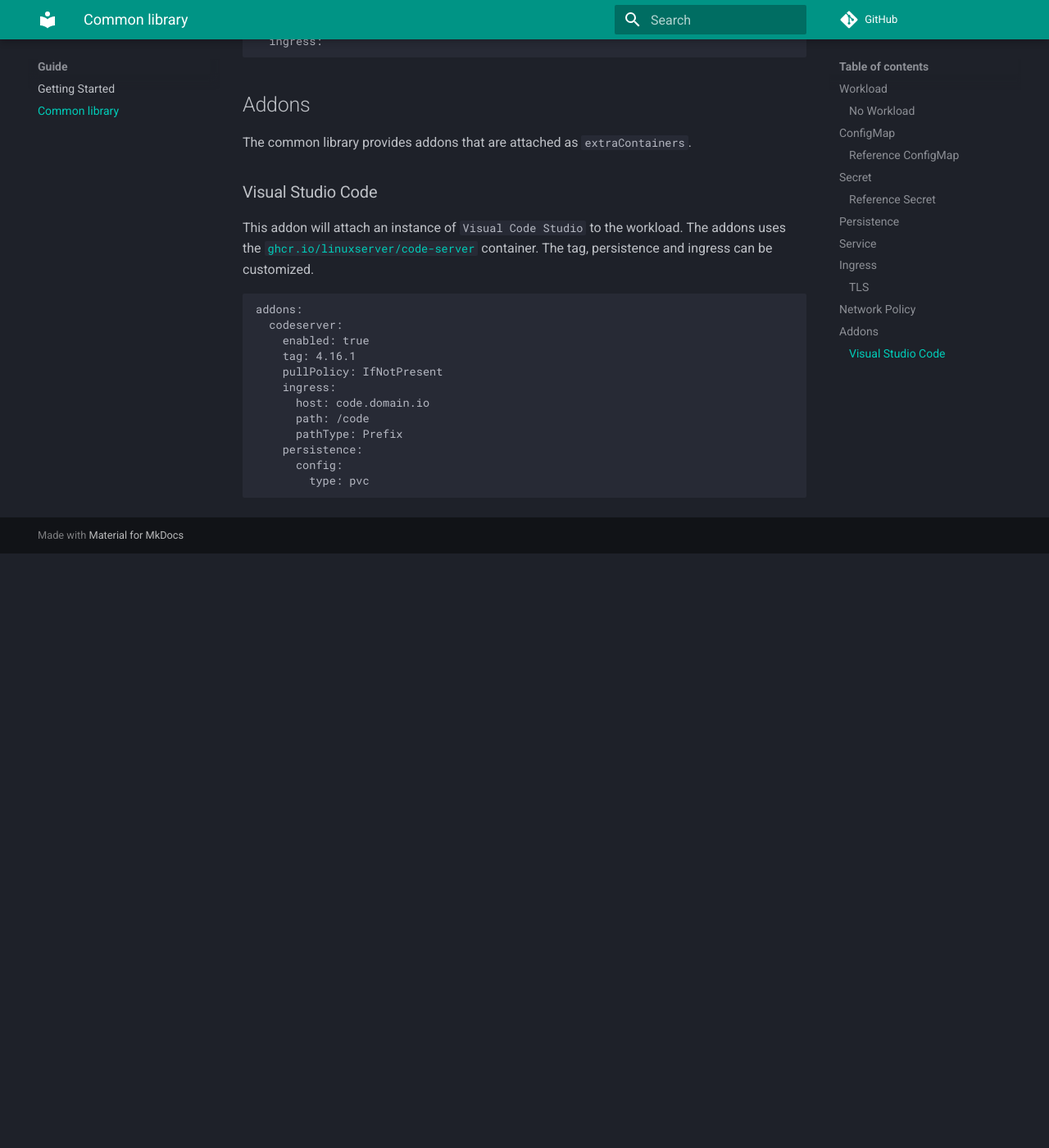
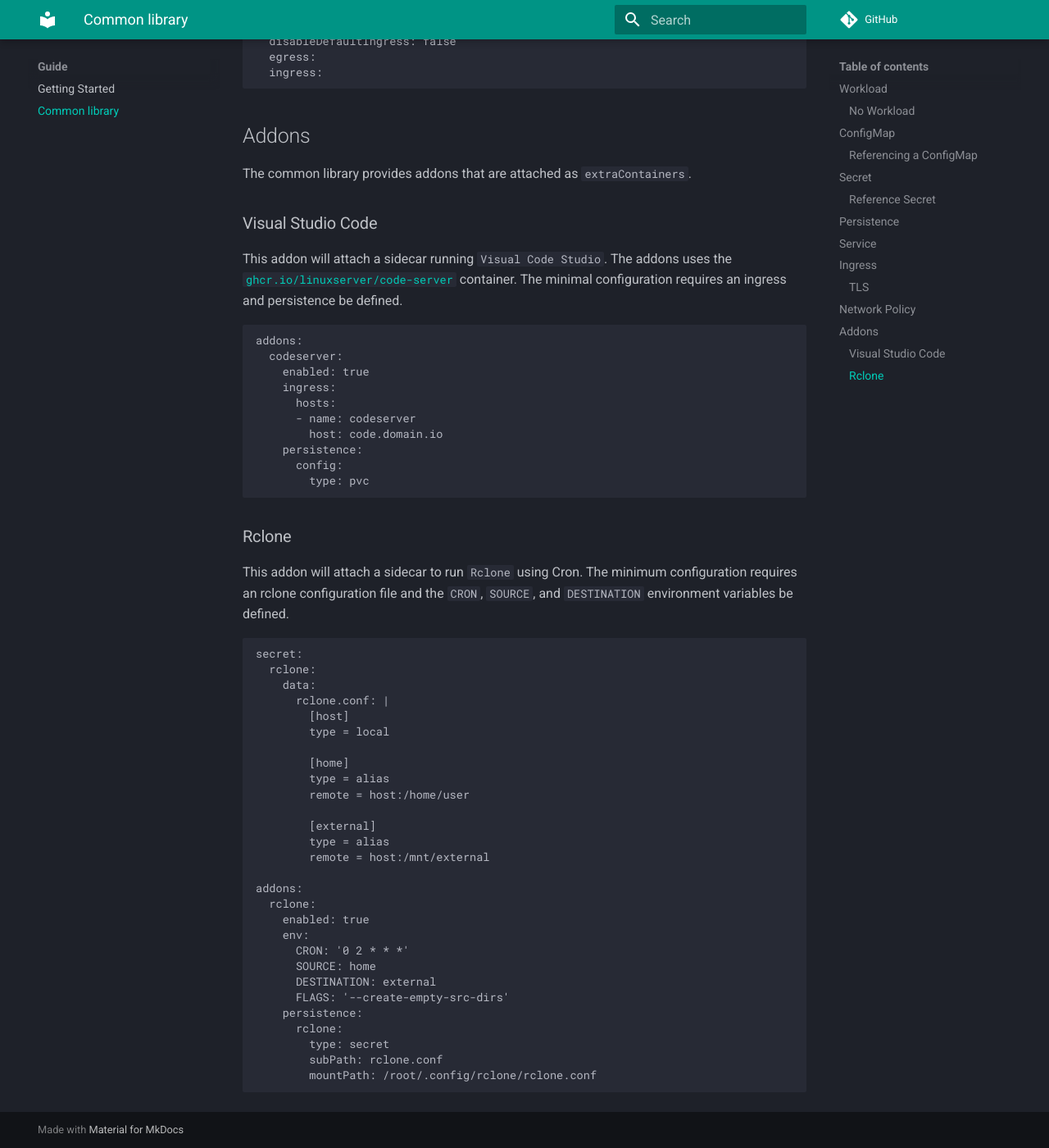
Before and after one commit to jasonb5/charts, an MkDocs documentation site: the page built from docs/guide/common-library.md, in a window 1280 px wide and 1400 px high, scrolled down 3661 px. Shown: the whole window at 82% size. Built offline with MkDocs 1.6.1 and Material for MkDocs 9.7.7, drawn with Linux system fonts in a browser that asks for light colours; comment, search, counter and statistics services are not loaded; before the commit the page ends 4336 px from its top, so only the background shows below that; some of the changed text lies outside the part shown.

Commit message:
Updates common library docs

````diff
--- a/docs/guide/common-library.md
+++ b/docs/guide/common-library.md
@@ -20,7 +20,7 @@
   app:
     PORT: "{{ .Values.service.ports.default.port }}"
 ```
-### Reference ConfigMap
+### Referencing a ConfigMap
 To reference a ConfigMap in the default container using `envFrom` you simply use the key of the ConfigMap.
 ```yaml
 envFrom:
@@ -42,9 +42,11 @@
 ```yaml
 secret:
   default:
-    PASSWORD: abcd1234
+    data:
+      PASSWORD: abcd1234
   app:
-    DB_PASSWORD: 1234
+    data:
+      DB_PASSWORD: 1234
 ```
 ### Reference Secret
 To reference a Secret in the default container using `envFrom` you simply use the key of the Secret.
@@ -128,18 +130,49 @@
 The common library provides addons that are attached as `extraContainers`.
 
 ### Visual Studio Code
-This addon will attach an instance of `Visual Code Studio` to the workload. The addons uses the [`ghcr.io/linuxserver/code-server`](https://github.com/linuxserver/docker-code-server/pkgs/container/code-server) container. The tag, persistence and ingress can be customized.
+This addon will attach a sidecar running `Visual Code Studio`. The addons uses the [`ghcr.io/linuxserver/code-server`](https://github.com/linuxserver/docker-code-server/pkgs/container/code-server) container. The minimal configuration requires an ingress and persistence be defined.
 ```yaml
 addons:
   codeserver:
     enabled: true
-    tag: 4.16.1
-    pullPolicy: IfNotPresent
     ingress:
-      host: code.domain.io
-      path: /code
-      pathType: Prefix
+      hosts:
+      - name: codeserver
+        host: code.domain.io
     persistence:
       config:
         type: pvc
 ```
+
+### Rclone
+This addon will attach a sidecar to run `Rclone` using Cron. The minimum configuration requires an rclone configuration file and the `CRON`, `SOURCE`, and `DESTINATION` environment variables be defined.
+```yaml
+secret:
+  rclone:
+    data:
+      rclone.conf: |
+        [host]
+        type = local
+
+        [home]
+        type = alias
+        remote = host:/home/user
+
+        [external]
+        type = alias
+        remote = host:/mnt/external
+
+addons:
+  rclone:
+    enabled: true
+    env:
+      CRON: '0 2 * * *'
+      SOURCE: home
+      DESTINATION: external
+      FLAGS: '--create-empty-src-dirs'
+    persistence:
+      rclone:
+        type: secret
+        subPath: rclone.conf
+        mountPath: /root/.config/rclone/rclone.conf
+```
````
Also changed, not shown: other parts of docs/guide/common-library.md (+2 -2 lines).
